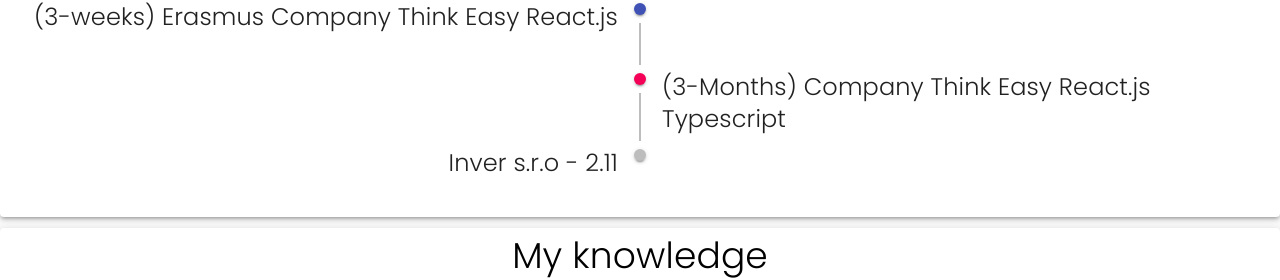
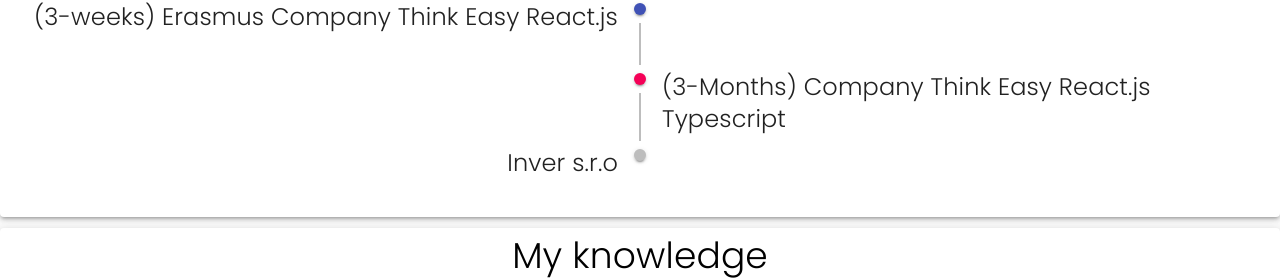
Before and after one commit to peterdinis/Portfolio-Dinis, a React (Create React App) app: page / in a window 1280 px wide. Shown: the part 2912-3192 px from the top of the page. Built offline with nearby package versions, Linux system fonts and the light colour scheme.

Commit message:
Timeline change

```diff
--- a/src/components/projects/TimeLine.jsx
+++ b/src/components/projects/TimeLine.jsx
@@ -52,7 +52,7 @@
           <TimelineDot />
         </TimelineSeparator>
         <TimelineContent className="text-2xl">
-          {t("description.newCompany")} - 2.11
+          {t("description.newCompany")}
         </TimelineContent>
       </TimelineItem>
     </Timeline>
```
